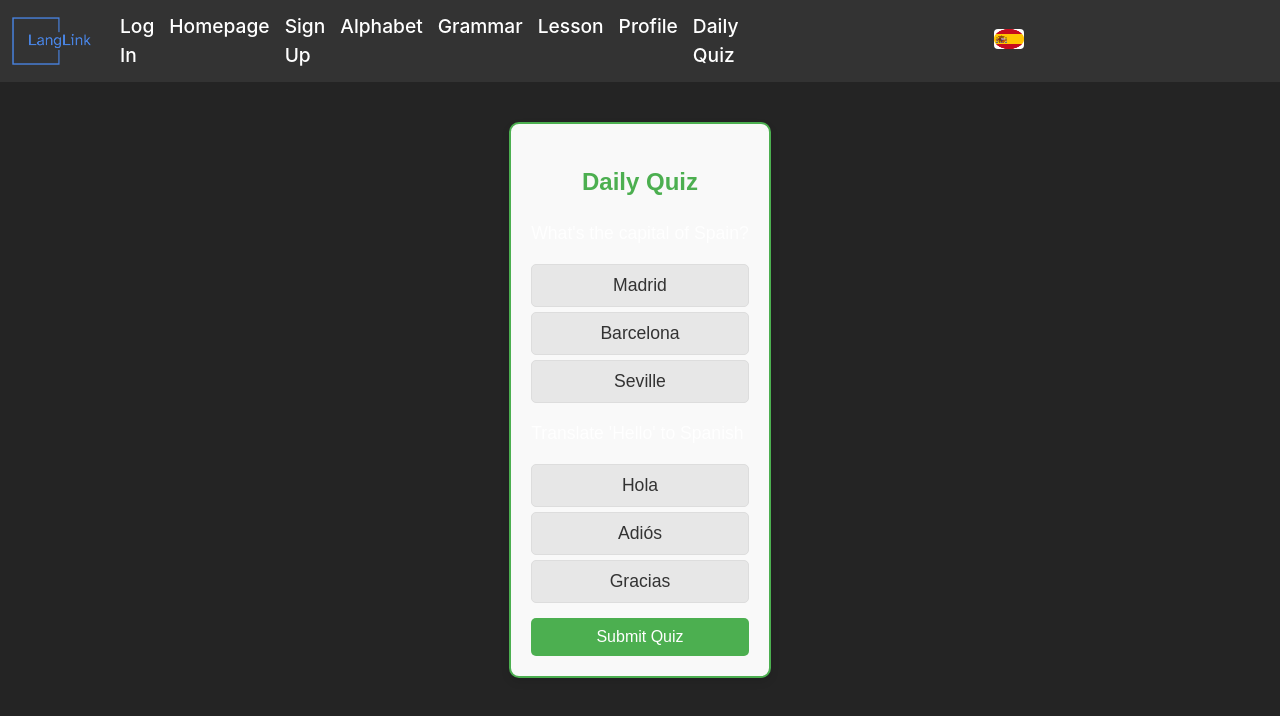
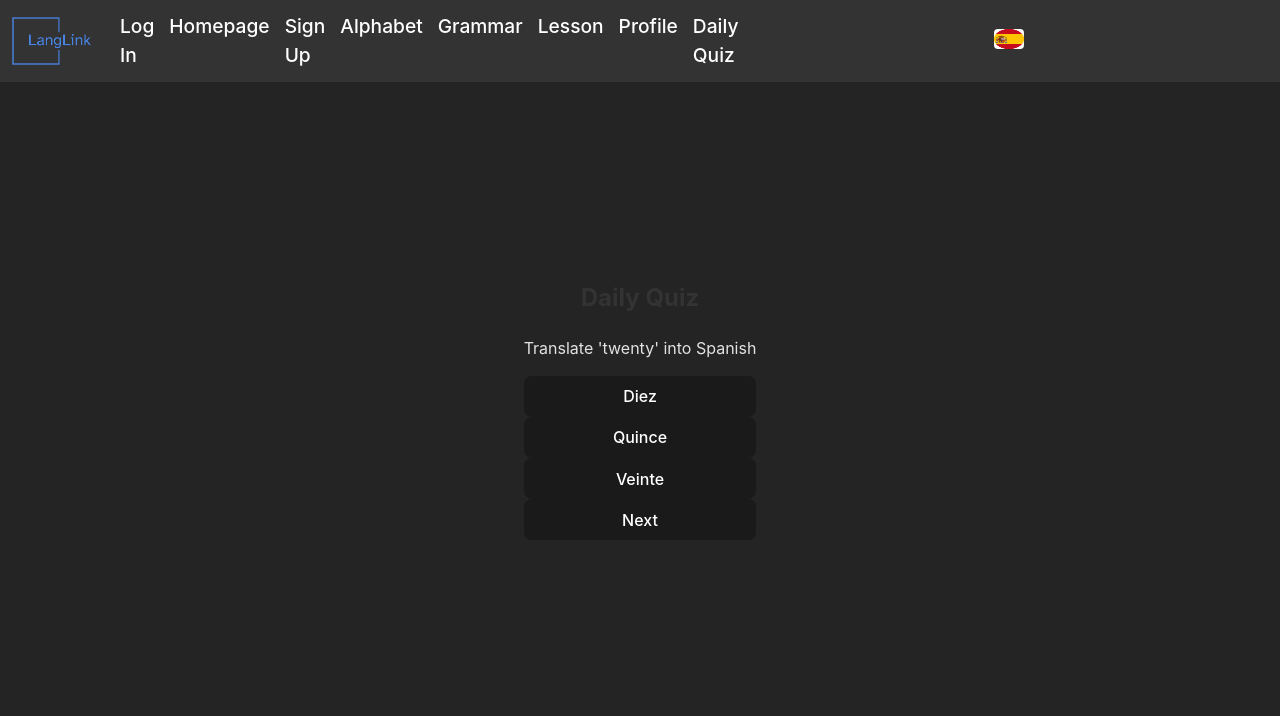
Before and after one commit to LoneRonin/LangLink, a React (Vite) app in the folder 491-senior-project/: page /dailyquiz in a window 1280 px wide. Shown: the top 716 px of the page. Built offline with nearby package versions, Linux system fonts and the light colour scheme.

Commit message:
Daily Quiz
random quiz pool. made it so that score and time are shown in database under users. spanish only

```diff
--- a/491-senior-project/package.json
+++ b/491-senior-project/package.json
@@ -13,7 +13,7 @@
     "@popperjs/core": "^2.11.8",
     "@sendgrid/mail": "^8.1.3",
     "dotenv": "^16.4.5",
-    "firebase": "^10.11.1",
+    "firebase": "^10.14.1",
     "next": "^14.2.3",
     "react": "^18.2.0",
     "react-dom": "^18.2.0",
--- a/491-senior-project/src/DailyQuiz/quiz.css
+++ b/491-senior-project/src/DailyQuiz/quiz.css
@@ -1,79 +1,155 @@
-/* Basic styling for the quiz container */
-.daily-quiz-container {
-    max-width: 500px;
-    margin: 0 auto;
-    padding: 20px;
-    border: 2px solid #4CAF50;
-    border-radius: 10px;
-    background-color: #f9f9f9;
-    box-shadow: 0 4px 8px rgba(0, 0, 0, 0.1);
-    font-family: Arial, sans-serif;
+/* General styles */
+body {
+  font-family: 'Arial', sans-serif;
+  background-color: #f4f4f4;
+  margin: 0;
+  padding: 0;
 }
 
-  /* Heading styling */
-  .daily-quiz-container h2 {
-    color: #4CAF50;
-    text-align: center;
-    font-size: 1.5em;
+.daily-quiz-container {
+  max-width: 600px;
+  margin: 40px auto;
+  padding: 20px;
+  background: #fff;
+  border-radius: 8px;
+  box-shadow: 0 4px 10px rgba(0, 0, 0, 0.1);
 }
 
-  /* Question text styling */
-  .question {
-    font-size: 1.1em;
-    margin: 15px 0;
+h2 {
+  text-align: center;
+  color: #333;
+  margin-bottom: 20px;
 }
 
-  /* Styling for options (buttons) */
-  .option-button {
+p {
+  color: #555;
+  font-size: 16px;
+  line-height: 1.6;
+}
+
+/* Question styles */
+.question {
+  margin: 20px 0;
+  padding: 10px;
+  border-bottom: 1px solid #ddd;
+}
+
+.option-button, .word-button {
+  display: inline-block;
+  margin: 5px 5px;
+  padding: 10px 20px;
+  border: 1px solid #ddd;
+  border-radius: 4px;
+  background: #f9f9f9;
+  color: #333;
+  cursor: pointer;
+  transition: background 0.3s, color 0.3s;
+}
+
+.option-button:hover, .word-button:hover {
+  background: #ffdd57;
+  color: #fff;
+}
+
+.option-button:active, .word-button:active {
+  background: #ffcc00;
+  color: #fff;
+  box-shadow: 0 2px 5px rgba(0, 0, 0, 0.2);
+}
+
+.word-bank {
+  display: flex;
+  flex-wrap: wrap;
+  gap: 5px;
+}
+
+/* Submit button */
+.submit-button {
   display: block;
   width: 100%;
-    padding: 10px;
-    margin: 5px 0;
-    font-size: 1em;
-    color: #333;
-    background-color: #e7e7e7;
-    border: 1px solid #ddd;
-    border-radius: 5px;
+  padding: 12px;
+  background: #ff5722;
+  color: #fff;
+  border: none;
+  border-radius: 4px;
+  font-size: 16px;
   cursor: pointer;
-    transition: background-color 0.3s ease;
-  }
-
-  .option-button:hover {
-    background-color: #ddd;
-  }
-
-  .option-button:active {
-    background-color: #ccc;
-  }
-
-  /* Submit button styling */
-  .submit-button {
-    width: 100%;
-    padding: 10px;
-    margin-top: 15px;
-    font-size: 1em;
-    color: #fff;
-    background-color: #4CAF50;
-    border: none;
-    border-radius: 5px;
-    cursor: pointer;
-    transition: background-color 0.3s ease;
+  margin-top: 20px;
+  transition: background 0.3s;
 }
 
 .submit-button:hover {
-    background-color: #45A049;
+  background: #e64a19;
 }
 
-  /* Message styling for when quiz is not available */
-  .unavailable-message {
-    text-align: center;
-    color: #888;
-    font-size: 1em;
-    margin-top: 20px;
+.submit-button:active {
+  background: #d84315;
+  box-shadow: 0 2px 5px rgba(0, 0, 0, 0.2);
 }
 
-  .countdown-timer{
+/* Timers and messages */
+.unavailable-message {
+  font-size: 18px;
   text-align: center;
-    color:#333
+  color: #ff5722;
+  margin: 20px 0;
+}
 
+.countdown-timer {
+  font-size: 24px;
+  font-weight: bold;
+  text-align: center;
+  color: #333;
+  margin: 10px 0;
 }
+
+.score-display, .time-display {
+  font-size: 20px;
+  text-align: center;
+  color: #388e3c;
+  margin: 10px 0;
+}
+
+.score-display {
+  font-weight: bold;
+  color: #00796b;
+}
+
+.time-display {
+  font-style: italic;
+}
+
+/* Responsive design */
+@media (max-width: 768px) {
+  .daily-quiz-container {
+    padding: 15px;
+  }
+
+  .option-button, .word-button {
+    padding: 8px 16px;
+    font-size: 14px;
+  }
+
+  .submit-button {
+    padding: 10px;
+    font-size: 14px;
+  }
+
+  .countdown-timer {
+    font-size: 20px;
+  }
+}
+.lesson-button {
+  background-color: #4CAF50;
+  color: white;
+  border: none;
+  padding: 10px 20px;
+  font-size: 16px;
+  cursor: pointer;
+  border-radius: 5px;
+  margin-top: 10px;
+}
+
+.lesson-button:hover {
+  background-color: #45a049;
+}
--- a/491-senior-project/src/DailyQuiz/quiz.jsx
+++ b/491-senior-project/src/DailyQuiz/quiz.jsx
@@ -1,41 +1,27 @@
-// import React, { useEffect, useState } from 'react';
-// import './quiz.css';
-
-// const DailyQuizEs = () => {
-//     const [quizAvail, setQuizAvail] =useState(false)
-//     const [questions, setQuestions] = useState([])
-
-//     useEffect(() =>{
-
-//     })
-//     return(
-//         <div><h1>Spanish Daily Quiz</h1></div>
-//     );
-// };
-
-// const DailyQuizJp = () =>{
-//     return(
-//         <div><h1>Japanese Daily Quiz</h1></div>
-//     );
-// };
-
-// export default {DailyQuizEs, DailyQuizJp};
-
 import React, { useState, useEffect, useRef } from 'react';
-import './quiz.css';
+import { useNavigate } from 'react-router-dom'; // Import useNavigate
+import { setDoc, doc } from 'firebase/firestore';
+import { auth, db } from '../firebase'; // Ensure these imports are correct
 
 const DailyQuiz = () => {
   const [quizAvailable, setQuizAvailable] = useState(false);
   const [questions, setQuestions] = useState([]);
+  const [currentQuestionIndex, setCurrentQuestionIndex] = useState(0);
+  const [userAnswers, setUserAnswers] = useState({});
+  const [score, setScore] = useState(null);
   const [timer, setTimer] = useState("24:00:00");
+  const [quizTime, setQuizTime] = useState("00:00:00");
+  const quizStartRef = useRef(null);
   const timerRef = useRef(null);
+  const [currentSentence, setCurrentSentence] = useState('');
+  const [sentenceBuilding, setSentenceBuilding] = useState([]); // For building the sentence
+  const navigate = useNavigate();
 
   useEffect(() => {
     const lastQuizTime = localStorage.getItem('lastQuizTime');
     const currentTime = Date.now();
 
-    if (!lastQuizTime || currentTime - lastQuizTime >= 86400000) {
-      // If 24 hours have passed or this is the first time, reset the quiz
+    if (!lastQuizTime || currentTime - lastQuizTime >= 10) {
       setQuizAvailable(true);
       fetchNewQuestions();
     } else {
@@ -45,45 +31,130 @@ const DailyQuiz = () => {
   }, []);
 
   const fetchNewQuestions = () => {
-    const newQuestions = [
-      { id: 1, question: "What's the capital of Spain?", options: ["Madrid", "Barcelona", "Seville"], answer: "Madrid" },
-      { id: 2, question: "Translate 'Hello' to Spanish", options: ["Hola", "Adiós", "Gracias"], answer: "Hola" }
+    const questionPool = [
+      { id: 1, type: 'multiple-choice', question: "What's the Spanish word for 'blue'?", options: ['Azul', 'Rojo', 'Verde'], answer: 'Azul' },
+      { id: 2, type: 'multiple-choice', question: "Translate 'twelve' into Spanish", options: ['Doce', 'Once', 'Catorce'], answer: 'Doce' },
+      { id: 3, type: 'word-bank', question: "Translate: 'I like apples'", correctSentence: 'Me gustan las manzanas', wordBank: ['Me', 'gusta', 'gustan', 'las', 'manzanas'] },
+      { id: 4, type: 'word-bank', question: "Translate: 'Today is a sunny day'", correctSentence: 'Hoy es un día soleado', wordBank: ['Hoy', 'es', 'un', 'día', 'soleado', 'mañana'] },
+      { id: 5, type: 'multiple-choice', question: "What's the Spanish word for 'grocery store'?", options: ['Supermercado', 'Biblioteca', 'Escuela'], answer: 'Supermercado' },
+      { id: 6, type: 'multiple-choice', question: "What's the Spanish word for 'red'?", options: ['Rojo', 'Azul', 'Amarillo'], answer: 'Rojo' },
+      { id: 7, type: 'multiple-choice', question: "Translate 'twenty' into Spanish", options: ['Diez', 'Quince', 'Veinte'], answer: 'Veinte' },
+      { id: 8, type: 'word-bank', question: "Translate: 'I have a red apple'", correctSentence: 'Tengo una manzana roja', wordBank: ['Tengo', 'una', 'manzana', 'roja', 'amarilla'] },
+      { id: 9, type: 'word-bank', question: "Translate: 'We go to the store'", correctSentence: 'Nosotros vamos a la tienda', wordBank: ['Nosotros', 'vamos', 'a', 'la', 'tienda', 'parque'] },
+      { id: 10, type: 'multiple-choice', question: "What's the Spanish word for 'library'?", options: ['Biblioteca', 'Parque', 'Supermercado'], answer: 'Biblioteca' },
     ];
-    setQuestions(newQuestions);
+
+    // Randomly select 5 questions
+    const selectedQuestions = questionPool.sort(() => 0.5 - Math.random()).slice(0, 5);
+    setQuestions(selectedQuestions);
+    quizStartRef.current = new Date(); // Start quiz timer
   };
 
-  const handleQuizSubmit = () => {
-    const currentTime = Date.now();
-    localStorage.setItem('lastQuizTime', currentTime);
+  const handleAnswer = (questionId, answer) => {
+    setUserAnswers((prev) => ({ ...prev, [questionId]: answer }));
+  };
+
+  const handleNext = () => {
+    const currentQuestion = questions[currentQuestionIndex];
+    if (currentQuestion.type === 'word-bank') {
+      handleAnswer(currentQuestion.id, currentSentence.trim());
+      setSentenceBuilding([]); // Clear the sentence for next question
+    }
+    setCurrentQuestionIndex((prevIndex) => prevIndex + 1);
+  };
+
+  const handleQuizSubmit = async () => {
+    const endTime = new Date();
+    const quizDuration = new Date(endTime - quizStartRef.current);
+
+    // Calculate time in minutes and seconds
+    const minutes = quizDuration.getUTCMinutes();
+    const seconds = quizDuration.getUTCSeconds();
+
+    setQuizTime(
+      `${minutes.toString().padStart(2, '0')}:${seconds.toString().padStart(2, '0')}`
+    );
+
+    // Store the total time in seconds and minutes
+    const totalSeconds = minutes * 60 + seconds;
+
+    let calculatedScore = 0;
+    questions.forEach((q) => {
+      const userAnswer = userAnswers[q.id];
+      if (q.type === 'multiple-choice' && userAnswer === q.answer) {
+        calculatedScore++;
+      }
+      if (q.type === 'word-bank' && userAnswer === q.correctSentence) {
+        calculatedScore++;
+      }
+    });
+
+    setScore(calculatedScore);
+    localStorage.setItem('lastQuizTime', Date.now());
     setQuizAvailable(false);
-    startCountdown(new Date(currentTime + 86400000)); // Start 24-hour countdown
+    startCountdown(new Date(Date.now() + 86400000)); // Start 24-hour countdown
+
+    // Save score and time to Firestore, merging data to keep other fields intact
+    try {
+      const user = auth.currentUser; // Get the current user
+      if (user) {
+        const userRef = doc(db, 'users', user.uid); // Reference to the user's document
+        await setDoc(userRef, {
+          score: calculatedScore,
+          timeCompletedSeconds: totalSeconds, // Store time as total seconds
+          timeCompletedMinutes: minutes, // Store time in minutes
+        }, { merge: true }); // Merge data to preserve other fields
+
+        console.log("Quiz data saved to Firestore");
+      }
+    } catch (error) {
+      console.error("Error saving quiz data: ", error);
+    }
+  };
+
+  const startCountdown = (endTime) => {
+    if (timerRef.current) clearInterval(timerRef.current);
+
+    timerRef.current = setInterval(() => {
+      const remainingTime = getTimeRemaining(endTime);
+      if (remainingTime.total <= 0) {
+        clearInterval(timerRef.current);
+        setQuizAvailable(true);
+      } else {
+        setTimer(
+          `${remainingTime.hours.toString().padStart(2, '0')}:${
+            remainingTime.minutes.toString().padStart(2, '0')}:${
+            remainingTime.seconds.toString().padStart(2, '0')}`
+        );
+      }
+    }, 1000);
   };
 
   const getTimeRemaining = (endTime) => {
-    const total = Date.parse(endTime) - Date.parse(new Date());
+    const total = Date.parse(endTime) - Date.now();
     const seconds = Math.floor((total / 1000) % 60);
     const minutes = Math.floor((total / 1000 / 60) % 60);
     const hours = Math.floor((total / 1000 / 60 / 60) % 24);
     return { total, hours, minutes, seconds };
   };
 
-  const startCountdown = (endTime) => {
-    if (timerRef.current) clearInterval(timerRef.current);
+  // Sentence Builder Functions
+  const handleWordClick = (word) => {
+    setSentenceBuilding((prev) => [...prev, word]);
+  };
 
-    timerRef.current = setInterval(() => {
-      const { total, hours, minutes, seconds } = getTimeRemaining(endTime);
+  const handleWordRemove = (index) => {
+    setSentenceBuilding((prev) => prev.filter((_, i) => i !== index));
+  };
 
-      if (total <= 0) {
-        clearInterval(timerRef.current);
-        setQuizAvailable(true);
-      } else {
-        setTimer(
-          `${hours > 9 ? hours : "0" + hours}:${
-            minutes > 9 ? minutes : "0" + minutes
-          }:${seconds > 9 ? seconds : "0" + seconds}`
-        );
-      }
-    }, 1000);
+  const resetSentence = () => {
+    setSentenceBuilding([]); // Reset the sentence builder
+    setCurrentSentence(''); // Clear the current sentence
+  };
+
+  // "Go Back" button functionality
+  const handleGoBack = () => {
+    navigate('/Lesson'); // Navigate to the LessonPage route
   };
 
   return (
@@ -91,20 +162,48 @@ const DailyQuiz = () => {
       {quizAvailable ? (
         <div>
           <h2>Daily Quiz</h2>
-          {questions.map((q) => (
-            <div key={q.id} className="question">
-              <p>{q.question}</p>
-              {q.options.map((option, idx) => (
-                <button key={idx} className="option-button">{option}</button>
+          {questions[currentQuestionIndex]?.type === 'word-bank' && (
+            <div>
+              <p>{questions[currentQuestionIndex]?.question}</p>
+              <div className="word-bank">
+                {questions[currentQuestionIndex]?.wordBank.map((word, index) => (
+                  <button key={index} onClick={() => handleWordClick(word)} className="word-button">
+                    {word}
+                  </button>
+                ))}
+              </div>
+              <div className="sentence-builder">
+                <p>Current Sentence: {sentenceBuilding.join(' ')}</p>
+                {sentenceBuilding.length > 0 && (
+                  <button onClick={resetSentence} className="reset-button">
+                    Reset Sentence
+                  </button>
+                )}
+              </div>
+            </div>
+          )}
+          {questions[currentQuestionIndex]?.type === 'multiple-choice' && (
+            <div>
+              <p>{questions[currentQuestionIndex]?.question}</p>
+              {questions[currentQuestionIndex]?.options.map((option, idx) => (
+                <button key={idx} onClick={() => handleAnswer(questions[currentQuestionIndex].id, option)} className="option-button">
+                  {option}
+                </button>
               ))}
             </div>
-          ))}
-          <button onClick={handleQuizSubmit} className="submit-button">Submit Quiz</button>
+          )}
+          {currentQuestionIndex < questions.length - 1 ? (
+            <button onClick={handleNext} className="next-button">Next</button>
+          ) : (
+            <button onClick={handleQuizSubmit} className="submit-button">Submit Quiz</button>
+          )}
         </div>
       ) : (
         <div>
-          <p className="unavailable-message">You can take the quiz again in:</p>
-          <p className="countdown-timer">{timer}</p>
+          <p>You can take the quiz again in {timer}.</p>
+          <p>Score: {score}</p>
+          <p>Time Elapsed: {quizTime}</p>
+          <button onClick={handleGoBack} className="go-back-button">Back to Lesson</button>
         </div>
       )}
     </div>
```
Also changed, not shown: 1 other file (tests, documents, lock files or other folders). Lines whose indentation alone changed are shown as unchanged.
